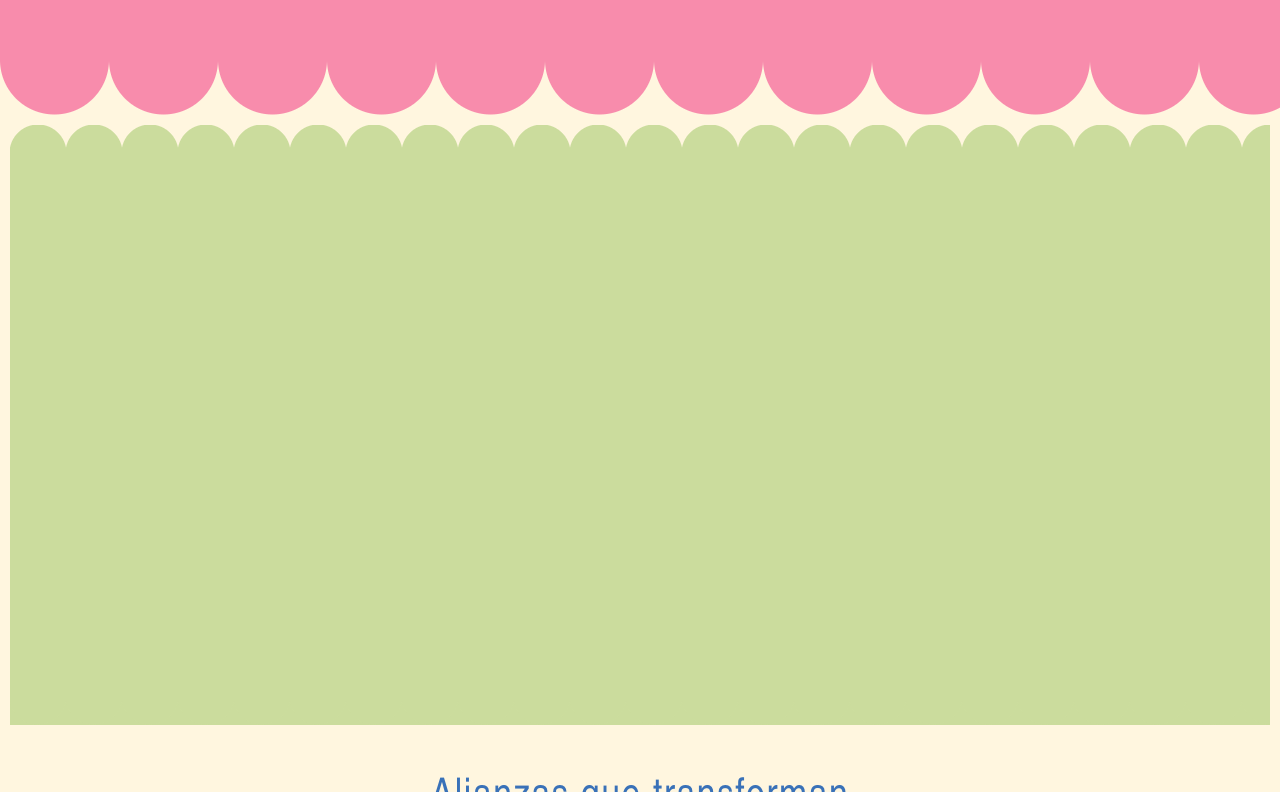
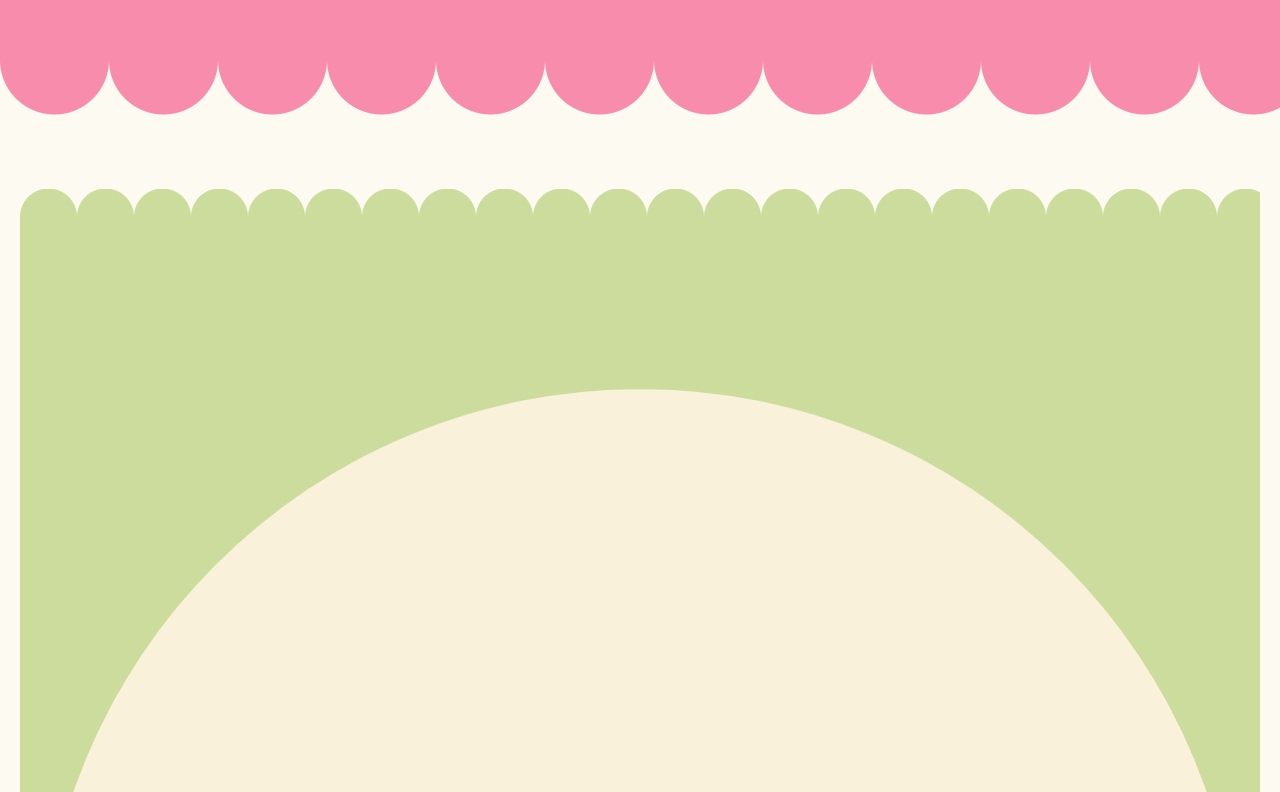
Before and after one commit to jrvrr/tico_web, a Next.js app: page / in a window 1280 px wide. Shown: the part 568-1360 px from the top of the page. Built offline with nearby package versions, Linux system fonts and the light colour scheme.

Commit message:
feat: mejoras en componentes

```diff
--- a/src/app/layout.tsx
+++ b/src/app/layout.tsx
@@ -4,6 +4,9 @@ import "./globals.css";
 export const metadata: Metadata = {
   title: "Tico Web",
   description: "Proyecto web creado con Next.js",
+  icons: {
+    icon: "/assets/png/ticoCabeza.png",
+  },
 };
 
 export default function RootLayout({ children }: LayoutProps<"/">) {
--- a/src/app/page.module.css
+++ b/src/app/page.module.css
@@ -1,8 +1,9 @@
 .page {
-  --cream: #fff6df;
+  --cream: #FDFAF2;
   --green: #cbdc9d;
   --pink: #f88cac;
   --blue: #3971b8;
+  --fond: #F9F1DA;
   min-height: 100svh;
   background: var(--cream);
   font-family: "Arial Narrow", "Bahnschrift Condensed", Arial, sans-serif;
@@ -46,8 +47,8 @@
 
 .introPanel {
   position: relative;
-  height: 600px;
-  margin-top: 64px;
+  height: 2000px;
+  margin-top: 128px;
   overflow: hidden;
   background: var(--cream);
 }
@@ -55,31 +56,56 @@
 .introPanel::before,
 .introPanel::after {
   position: absolute;
-  right: 10px;
-  left: 10px;
+  right: 20px;
+  left: 20px;
   background: var(--green);
   content: "";
 }
 
 .introPanel::before {
   top: 27px;
-  bottom: 0;
+  bottom: 20px;
 }
 
 .introPanel::after {
   top: -2px;
   height: 30px;
-  background: radial-gradient(circle at 50% 100%, var(--green) 28px, transparent 29px) 0 0 / 56px 30px repeat-x;
+  background: radial-gradient(circle at 50% 100%, var(--green) 28px, transparent 29px) 0 0 / 57px 30px repeat-x;
 }
 
-.bottomScallop {
+.creamPiece {
   position: absolute;
-  right: 10px;
-  bottom: -1px;
-  left: 10px;
-  z-index: 2;
-  height: 30px;
-  background: radial-gradient(circle at 50% 0, var(--green) 28px, transparent 29px) 0 0 / 56px 30px repeat-x;
+  top: calc(50vw + 160px);
+  right: auto;
+  bottom: 65px;
+  left: 50%;
+  z-index: 1;
+  width: calc(100% - 80px);
+  container-type: inline-size;
+  transform: translateX(-50%);
+  background: var(--fond);
+}
+
+.creamPiece::before,
+.creamPiece::after {
+  position: absolute;
+  left: 0;
+  width: 100%;
+  content: "";
+}
+
+.creamPiece::before {
+  top: calc(-1 * min(50vw, 50cqw));
+  aspect-ratio: 1;
+  border-radius: 50%;
+  clip-path: inset(0 0 50%);
+  background: var(--fond);
+}
+
+.creamPiece::after {
+  bottom: -25px;
+  height: 25px;
+  background: radial-gradient(circle at 50% 0, var(--fond) 24px, transparent 25px) 0 0 / 50px 25px repeat-x;
 }
 
 .project { padding: 8px 0 24px; background: var(--cream); }
@@ -102,7 +128,7 @@
 .form::after { position: absolute; top: 24px; right: -7px; z-index: 1; width: 14px; height: 14px; border-radius: 50%; background: var(--cream); box-shadow: 0 36px 0 var(--cream), 0 72px 0 var(--cream); content: ""; }
 
 .footer { position: relative; min-height: 260px; background: var(--blue); }
-.footer::before { position: absolute; top: -29px; right: 0; left: 0; height: 30px; background: radial-gradient(circle at 50% 100%, var(--blue) 29px, transparent 30px) 0 0 / 59px 30px repeat-x; content: ""; }
+.footer::before { position: absolute; top: -29px; right: 0; left: 0; height: 30px; background: radial-gradient(circle at 50% 100%, var(--blue) 29px, transparent 30px) 0 0 / 55px 30px repeat-x; content: ""; }
 
 @media (min-width: 701px) {
   .hero { min-height: 570px; padding-top: 32px; }
@@ -138,6 +164,6 @@
   .hero p { margin-right: auto; margin-left: auto; }
   .heroButton { margin-top: 28px; }
   .robot { width: 150px; }
-  .introPanel { height: 500px; margin-top: 48px; }
+  .introPanel { height: 800px; margin-top: 96px; }
   .project { padding: 8px 0 24px; }
 }
--- a/src/app/page.tsx
+++ b/src/app/page.tsx
@@ -34,7 +34,7 @@ export default function Home() {
           </header>
 
           <section className={styles.introPanel} aria-label="Bienvenida">
-            <div className={styles.bottomScallop} aria-hidden="true" />
+            <div className={styles.creamPiece} aria-hidden="true" />
           </section>
 
           <section id="proyecto" className={styles.project} aria-labelledby="project-title">
```
Also changed, not shown: public/assets/png/ticoCabeza.png (added).
